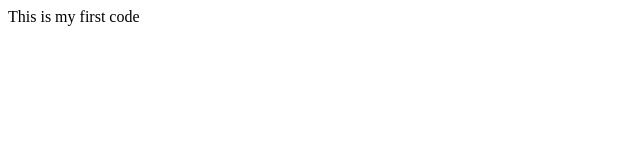
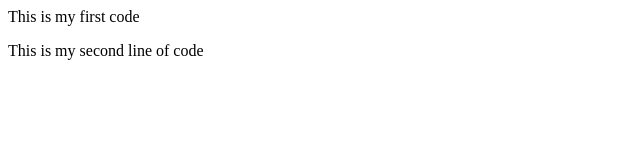
Before and after one commit to praveen3492/git-test, a plain HTML site: page index.html in a window 1280 px wide. Shown: the whole page, without its empty margins (0-640 px from the left). Drawn offline with Linux system fonts and the light colour scheme.

Commit message:
Second Commit

```diff
--- a/index.html
+++ b/index.html
@@ -1,5 +1,6 @@
 <hmtl>
 <body>
     <p>This is my first code</p>
+    <p>This is my second line of code</p>
 </body>
 </hmtl>
```
